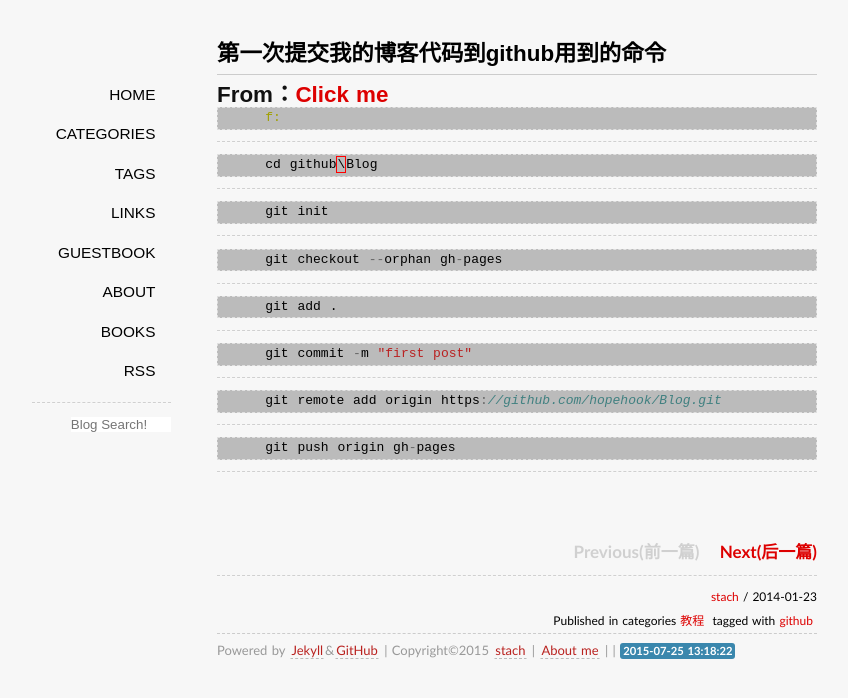
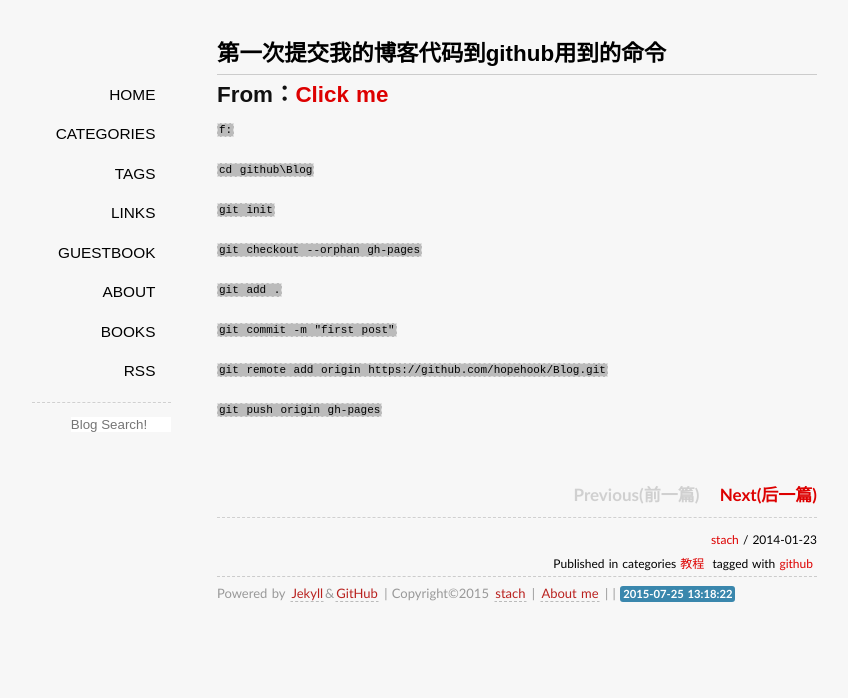
Before and after one commit to hopehook/HopeHook.com, a Jekyll site: the page built from _posts/2014-01-23-first_commit_myblog_to_github.md, in a window 1280 px wide. Shown: the top 698 px of the page, without its empty margins (123-971 px from the left). Built offline with Jekyll 4.4.1, drawn with Linux system fonts in a browser that asks for light colours; some web fonts are replaced; Markdown is read by kramdown in place of the engine named in the settings; comment, search, counter and statistics services are not loaded.

Commit message:
Update 2014-01-23-first_commit_myblog_to_github.md

```diff
--- a/_posts/2014-01-23-first_commit_myblog_to_github.md
+++ b/_posts/2014-01-23-first_commit_myblog_to_github.md
@@ -9,44 +9,20 @@ tags: github
 From：[Click me](http://www.ruanyifeng.com/blog/2012/08/blogging_with_jekyll.html)
 ---
 
-{% highlight cpp %}
-    f:
-{% endhighlight %}
 
----
 
-{% highlight cpp %}
-    cd github\Blog
-{% endhighlight %}
+`f:`
 
----
+`cd github\Blog`
 
-{% highlight cpp %}
-    git init
-{% endhighlight cpp %}
----
+`git init`
 
-{% highlight cpp %}
-    git checkout --orphan gh-pages
-{% endhighlight %}
----
+`git checkout --orphan gh-pages`
 
-{% highlight cpp %}
-    git add .
-{% endhighlight %}
----
+`git add .`
 
-{% highlight cpp %}
-    git commit -m "first post"
-{% endhighlight %}
----
+`git commit -m "first post"`
 
-{% highlight cpp %}
-    git remote add origin https://github.com/hopehook/Blog.git
-{% endhighlight %}
----
+`git remote add origin https://github.com/hopehook/Blog.git`
 
-{% highlight cpp %}
-    git push origin gh-pages
-{% endhighlight %}
----
+`git push origin gh-pages`
```
